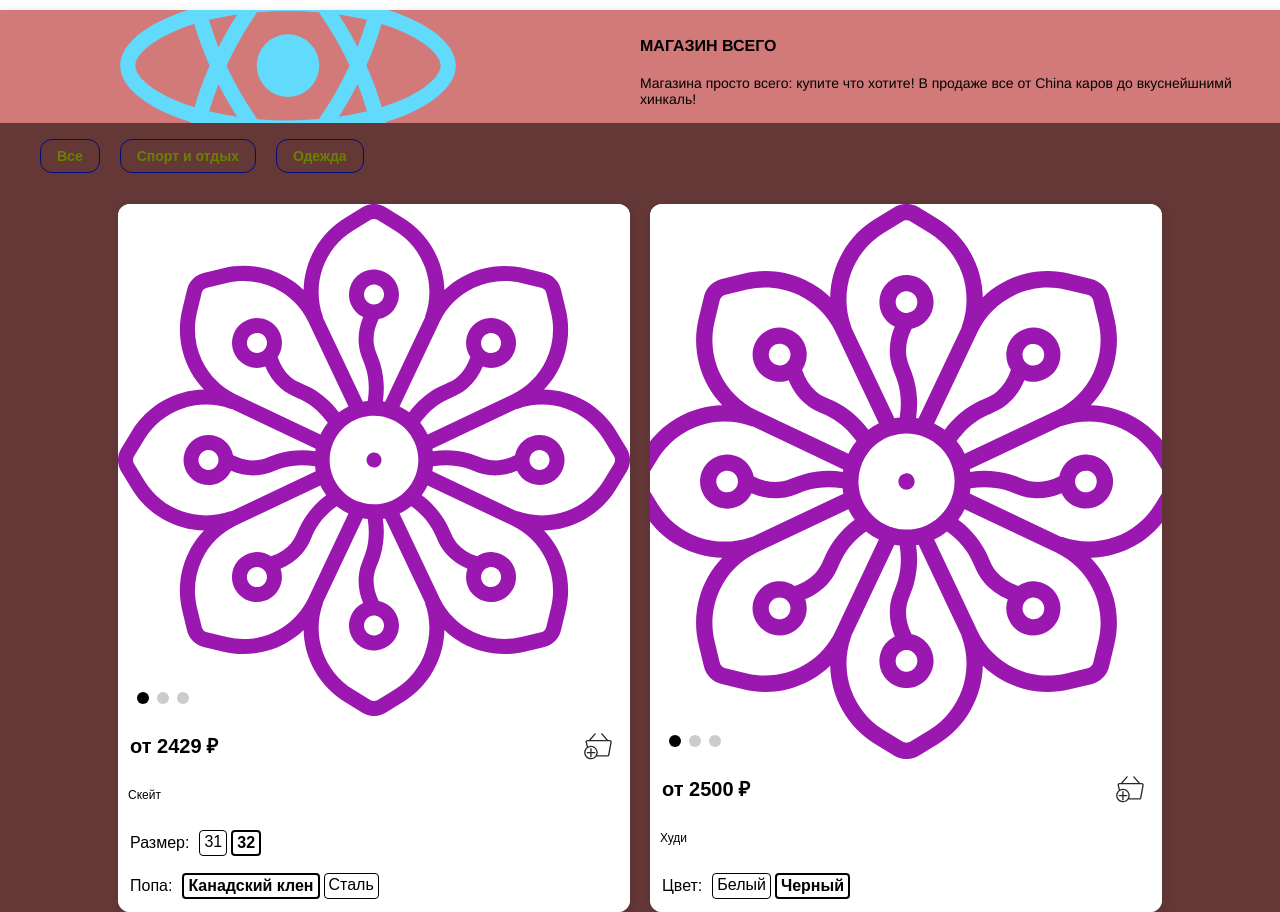
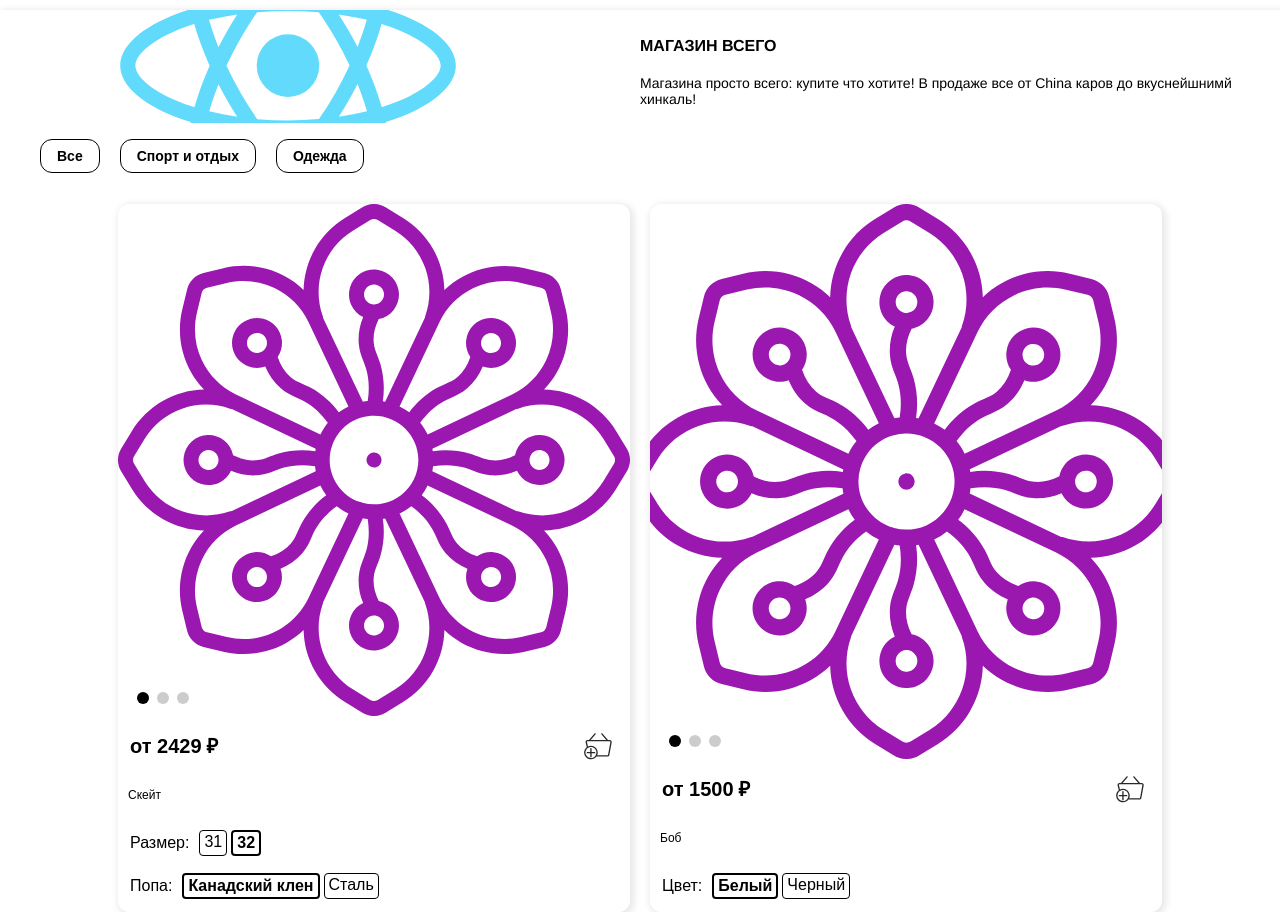
Before and after one commit to MainArmyn/ReactShop, a React (Create React App) app: page / in a window 1280 px wide. Shown: the part 160-1072 px from the top of the page. Built offline with nearby package versions, Linux system fonts and the light colour scheme.

Commit message:
все релизовано кроме отправки нужных данных на сервер пока что

```diff
--- a/src/App.css
+++ b/src/App.css
@@ -40,6 +40,31 @@
   }
 }
 
+@keyframes Pulse {
+  0% {
+    transform: scale(1);
+  }
+  100% {
+    transform: scale(2);
+  }
+}
+
+.animation-container {
+  width: 100%;
+  height: 100vh;
+  display: flex;
+  align-items: center;
+  justify-content: center;
+  flex-direction: column;
+}
+
+.animation-loading {
+  animation: "Pulse" 1s linear infinite;
+  width: 100px;
+  height: 100px;
+  margin: auto;
+
+}
 
 .shop {
   display: flex;
@@ -97,7 +122,7 @@
   min-width: 320px;
   font-family: var(--logo-font-family),Arial, Helvetica, sans-serif;
   color: var(--logo-text-color);
-  box-shadow: 2px 2px 7px 2px rgba(17, 17, 34, 0.09);
+  box-shadow: 2px 2px 7px 2px rgba(17, 17, 34, 0.10);
   justify-content: flex-end;
 }
 .logo-shop__img {
--- a/src/Constants.css
+++ b/src/Constants.css
@@ -3,17 +3,17 @@
     --logo-path: url(./logo.svg);
     --logo-text-color: black;/* область логотипа */
     --logo-font-family: Helvetica;
-    --logo-background-color: rgba(171, 9, 9, 0.538);
+    --logo-background-color: rgb(255, 255, 255);
 
-    --item-list-background: rgb(101, 56, 56);/*имеется ввиду вся область с товарами какой будет фон*/
-    --item-list-category-text-color: rgb(105, 128, 0);/*имеется ввиду как будет вот эта полоска с категориями*/
+    --item-list-background: white;/*имеется ввиду вся область с товарами какой будет фон*/
+    --item-list-category-text-color: rgb(0, 0, 0);/*имеется ввиду как будет вот эта полоска с категориями*/
     --item-list-category-font-family: Arial;
-    --item-list-category-border-color: rgb(0, 9, 128);
+    --item-list-category-border-color: black;
 
     --item-text-color: rgb(0, 0, 0);/*имеется ввиду сама краточка товара*/
     --item-font-family: Arial;
-    --item-fullView-text-background: rgb(255, 0, 17);/* имеется ввиду когда товар развернут*/
+    --item-fullView-text-background: rgb(255, 255, 255);/* имеется ввиду когда товар развернут*/
     --item-fullView-description-text-color: rgb(0, 0, 0);
-    --item-fullView-description-border-color: rgb(53, 0, 128);
+    --item-fullView-description-border-color: black;
     --all-btns-fontFamily: "Helvetica";
 }
--- a/src/components/ItemList.js
+++ b/src/components/ItemList.js
@@ -132,6 +132,7 @@ class ItemList extends React.Component {
 
     changeStock = (productId,comboId,operator,howManyTimes) => {
         howManyTimes = howManyTimes === undefined ? 1:howManyTimes;
+        let flag = false;
          this.dataItems.forEach((el,idx,arr) => {
             if (el["product_id"] === productId) {
                 for (let comb of el.combos) {
@@ -139,22 +140,32 @@ class ItemList extends React.Component {
                         comb.stock = operator === "+" ? Number(comb.stock)+howManyTimes:Number(comb.stock)-howManyTimes;
                         if (comb.stock === 0) {
                             this.comboCopy.push(comb);
+                        } else {
+                            this.comboCopy.forEach((ui,indx,Arr) => {
+                                if (ui.id === comboId) {
+                                    delete Arr[indx];
+                                }
+                            })
                         }
                         console.log(comb.stock);
+                        flag = true;
                     }
                 }
             }
         })
         this.setState({items: this.dataItems});
+        return flag;
     }
     insertBackStock = (productId,comboId,count) =>{
         let info;
-        alert(this.comboCopy);
         this.comboCopy.forEach(thing => {
             if (thing.id === comboId) {
                 info = thing;
             }
         })
+        if (info === undefined) {
+            return false;
+        }
         info.stock = count;
         this.dataItems.forEach(prod => {
             if (prod["product_id"] === productId) {
@@ -162,6 +173,24 @@ class ItemList extends React.Component {
             }
         })
     }
+    findMinPriceObject = (objects) => {
+        if (objects.length === 0) {
+          return null;
+        }
+
+        let minPriceObject = objects[0];
+        let minPrice = objects[0].price;
+
+        for (let i = 1; i < objects.length; i++) {
+          if (objects[i].price < minPrice) {
+            minPrice = objects[i].price;
+            minPriceObject = objects[i];
+          }
+        }
+
+        return minPriceObject;
+      }
+
 
 
 
@@ -174,15 +203,14 @@ class ItemList extends React.Component {
             <div className={`list-items ${this.state.listItems}`}>
                 {this.state.items.map((item,idx) => {
                     item.combos = item.combos.filter(thing => Number(thing.stock) !== 0);
-                    let cheeapestPrice = Math.min.apply(null, item.combos.map(el => Number(el.price)));//это мы будем писать от чего то есть цена
-                    let cheepestCombo = item.combos.filter(el => Number(el.price) === cheeapestPrice)[0];
+                    let cheepestCombo = this.findMinPriceObject(item.combos);
                 return <div key={item["product_id"]} className="list-item" data-key={item["product_id"]} data-combo={cheepestCombo.id} onClick={this.handlerToShow}>
                      <Swiper pagination={true} modules={[Pagination]}>
                         {cheepestCombo.photos.map(el => <SwiperSlide><img src={el} alt=""></img></SwiperSlide>)}
                     </Swiper>
                     <div className="list-item__info">
                         <div className="list-item__prices">
-                            <span>{"от " + cheeapestPrice}</span>
+                            <span>{"от " + cheepestCombo.price}</span>
                         </div>
                         <Popup contentStyle={{width: "300px",height: "200px"}} modal={true} trigger={<button className="list-item__btn-cart"></button>} position="bottom center">
                             <div className="popup-add-cart">
--- a/src/components/Shop.js
+++ b/src/components/Shop.js
@@ -3,16 +3,13 @@ import Vidjets from "./Vidjets";
 import ItemList from "./ItemList";
 import LogoShop from "./LogoShop";
 import dostavka from "../dostavka.svg";
+import animate from "../animation.png";
 import { v4 as uuid} from 'uuid';
 import log from "../Flower.svg";
 class Shop extends React.Component {
-    constructor(props) {//я решил что пусть у магазина будет один цвет и он будет указыаться при создании
+    constructor(props) {
         super(props);
         localStorage.clear();
-        this.cart = [];//это будет корзина нашего пользователя есть вариант хранить корзину в локалном хранилище но пока думаю над этим
-        this.dataLogo = {logo: log,
-        text: "Интернет-магазин цветов для вас! Более 500 видов цветов и готовых композиций ..."
-            ,title: "Flower Boutique"};//данные для логотипа и для навзвния магазина
         this.store =
         {
             store_info: {
@@ -137,7 +134,7 @@ class Shop extends React.Component {
                             ]
                         }
                     },
-                    combos: [
+                    combos: [//миниум должно быть живых две комбинации это важно !!!
                         {
                             id: "a3335eec-08d0-45b1-b462-7344786d2f83",
                             name: "Футболка",
@@ -147,16 +144,26 @@ class Shop extends React.Component {
                             stock: 0,
                             photos: []},
                             {
-                                id: "a2335eec-08d0-45b1-b462-7344786d2f83",
+                                id: "a2315eec-08d0-45b1-b462-7344786d2f83",
                                 opt1: "Черный",
                                 name: "Худи",
                                 text: "Турецкая модная худи",
                                 old_price: "3000",
                                 price: "2500",
                                 stock: 4,
-                                photos: [log,dostavka,log]}
+                                photos: [log,dostavka,log]},
+                                {
+                                    id: "a2325eec-08d0-46b1-b462-7344786d2f83",
+                                    opt1: "Белый",
+                                    name: "Боб",
+                                    text: "Турецкая модная хуцотасцусу",
+                                    old_price: "3000",
+                                    price: "1500",
+                                    stock: 5,
+                                    photos: [log,dostavka,log]}
                     ]
-                    }]}
+                    }]};
+        this.state = {data: null};
     }
     /*laodData = async () => {
         const response = await fetch("http://62.113.105.98:10001/api/v1/store/eac9c788-9599-4cc0-aba5-0b5508a04692/data/",{
@@ -166,18 +173,28 @@ class Shop extends React.Component {
               }
         });
         const res = await response.json();
-        console.log(res);
+        this.setState({data: res});
     }*/
+    justForAnimation = () => {
+        setTimeout(() => {
+            this.setState({data: this.store})
+        },3 * 1000)
+    }
     componentDidMount() {
         //this.laodData();
+        this.justForAnimation();
     }
-    render() {//в каждый компонент мы можем передать дополнительнй класс для большей кастомизации
-        //таким образом можно дообвлять цвет,рамки и так далее
+    render() {
+        if (this.state.data === null) {
+            return <div className="animation-container">
+                    <img src={animate} className="animation-loading" alt="логотип"></img>
+                </div>
+        }
         return (
             <div className="shop">
-                <Vidjets data={this.store.banners}/>
-                <LogoShop title={this.store["store_info"].name} text={this.store["store_info"].description} />
-                <ItemList data={this.store.products}/>
+                <Vidjets data={this.state.data.banners}/>
+                <LogoShop title={this.state.data["store_info"].name} text={this.state.data["store_info"].description} />
+                <ItemList data={this.state.data.products}/>
             </div>
         )
     }
```
Also changed, not shown: src/components/Cart.js (+20 -8 lines), src/animation.png (added).
